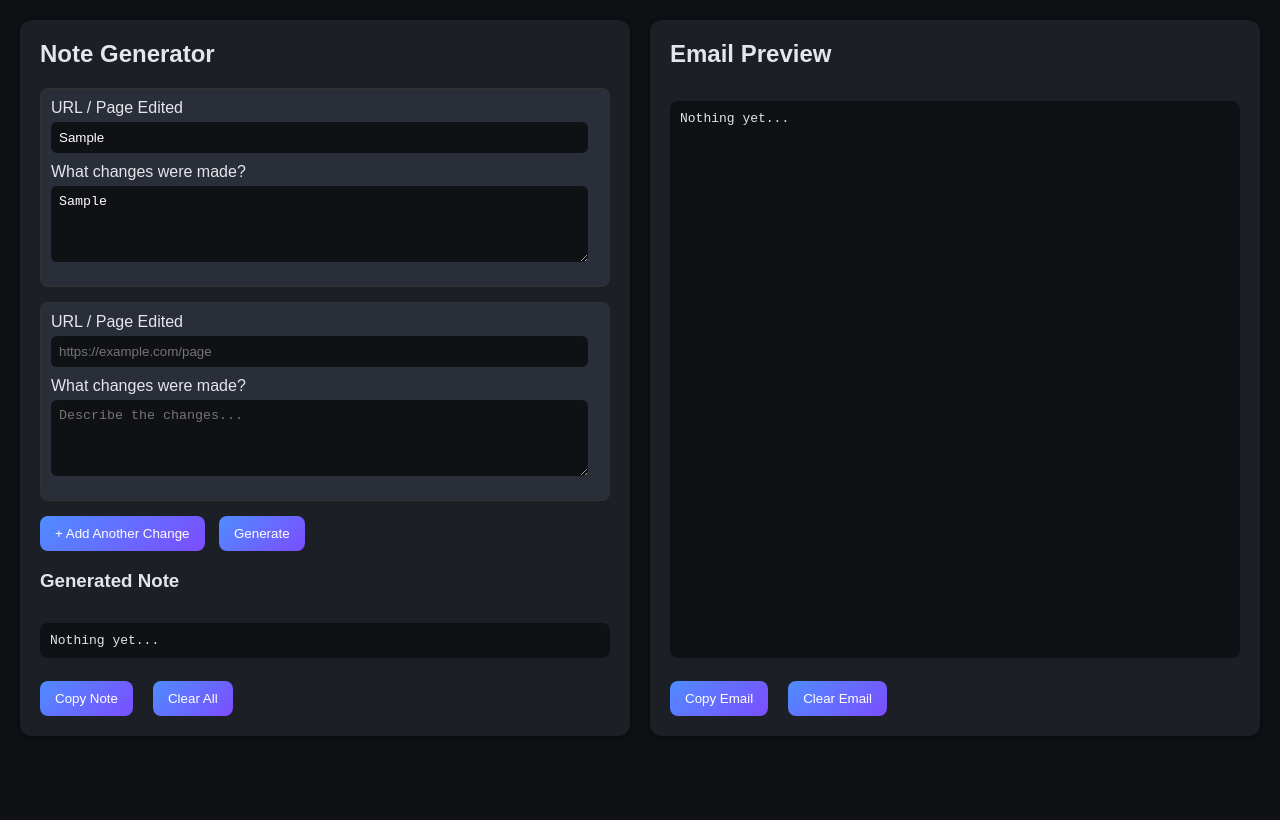
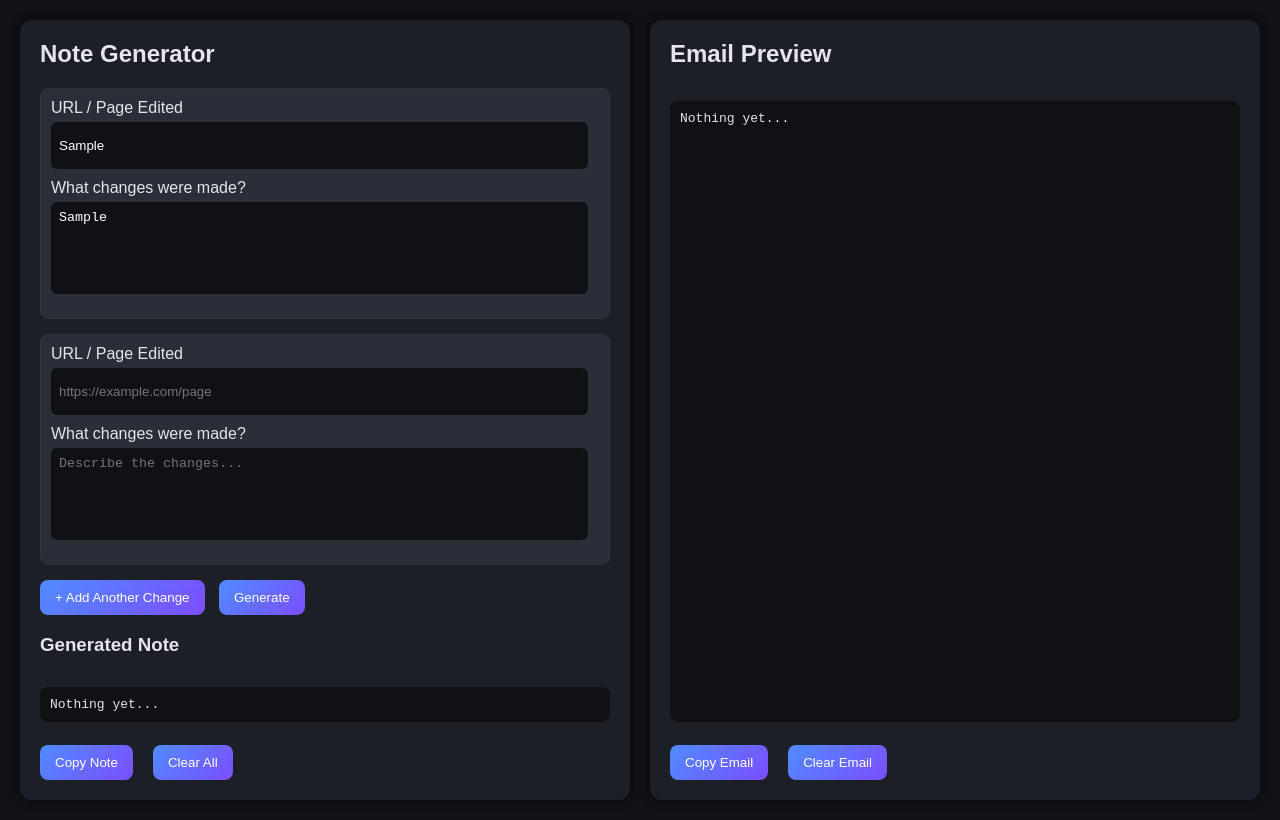
Before and after one commit to devchollo/offlinemodsemailgenerator, a website: page public/index.html in a window 1280 px wide. Both pictures are taken after typing "Sample", "Sample" into the empty fields and a click on the button "+ Add Another Change". Drawn offline with Linux system fonts and the light colour scheme.

Commit message:
added some juicy ahh magic

```diff
--- a/public/index.html
+++ b/public/index.html
@@ -46,10 +46,20 @@
         border-radius: 6px;
         background: #0f1115;
         color: #fff;
+        overflow: hidden;
+        transition: height 0.2s ease; /* smooth expansion */
+      }
+      input {
+        max-height: 150px;
       }
       textarea {
-        resize: vertical;
+        resize: none; /* disable manual resize */
         min-height: 60px;
+        max-height: 300px;
+      }
+      input.scrollable,
+      textarea.scrollable {
+        overflow-y: auto;
       }
       button {
         background: linear-gradient(135deg, #4f8cff, #7c4dff);
@@ -181,6 +191,30 @@
       const confirmClear = document.getElementById("confirmClear");
       const cancelClear = document.getElementById("cancelClear");
 
+      // Auto-resize function with smooth animation
+      function autoResizeField(field, maxHeight) {
+        field.style.height = "auto";
+        const scrollHeight = field.scrollHeight;
+        if (scrollHeight > maxHeight) {
+          field.style.height = maxHeight + "px";
+          field.classList.add("scrollable");
+        } else {
+          field.style.height = scrollHeight + "px";
+          field.classList.remove("scrollable");
+        }
+      }
+
+      function attachAutoResize(form) {
+        const fields = form.querySelectorAll("input, textarea");
+        fields.forEach((field) => {
+          const maxH = field.tagName === "INPUT" ? 250 : 400;
+          field.addEventListener("input", () => autoResizeField(field, maxH));
+          autoResizeField(field, maxH); // initial sizing
+        });
+      }
+
+      attachAutoResize(form);
+
       addFieldBtn.addEventListener("click", () => {
         const block = document.createElement("div");
         block.className = "change-block";
@@ -191,6 +225,7 @@
           <textarea placeholder="Describe the changes..."></textarea>
         `;
         form.appendChild(block);
+        attachAutoResize(form); // attach to new fields
       });
 
       generateBtn.addEventListener("click", async () => {
@@ -205,7 +240,6 @@
           }
         });
 
-        // Use the template
         const formattedNote = `-- FULFILLMENT MOD COMPLETED --\n\nCOMPLETED:\n\n${notesContent}NEXT STEPS:\n\nAdvised the client to submit additional changes through site changes form or call in for further support.\nRequest closed and being reviewed by quality control.`;
 
         noteOutput.textContent = formattedNote || "Nothing yet...";
@@ -252,6 +286,7 @@
         noteOutput.textContent = "Nothing yet...";
         emailOutput.textContent = "Nothing yet...";
         modal.style.display = "none";
+        attachAutoResize(form);
       });
 
       cancelClear.addEventListener("click", () => {
```
Lines whose indentation alone changed are shown as unchanged.
